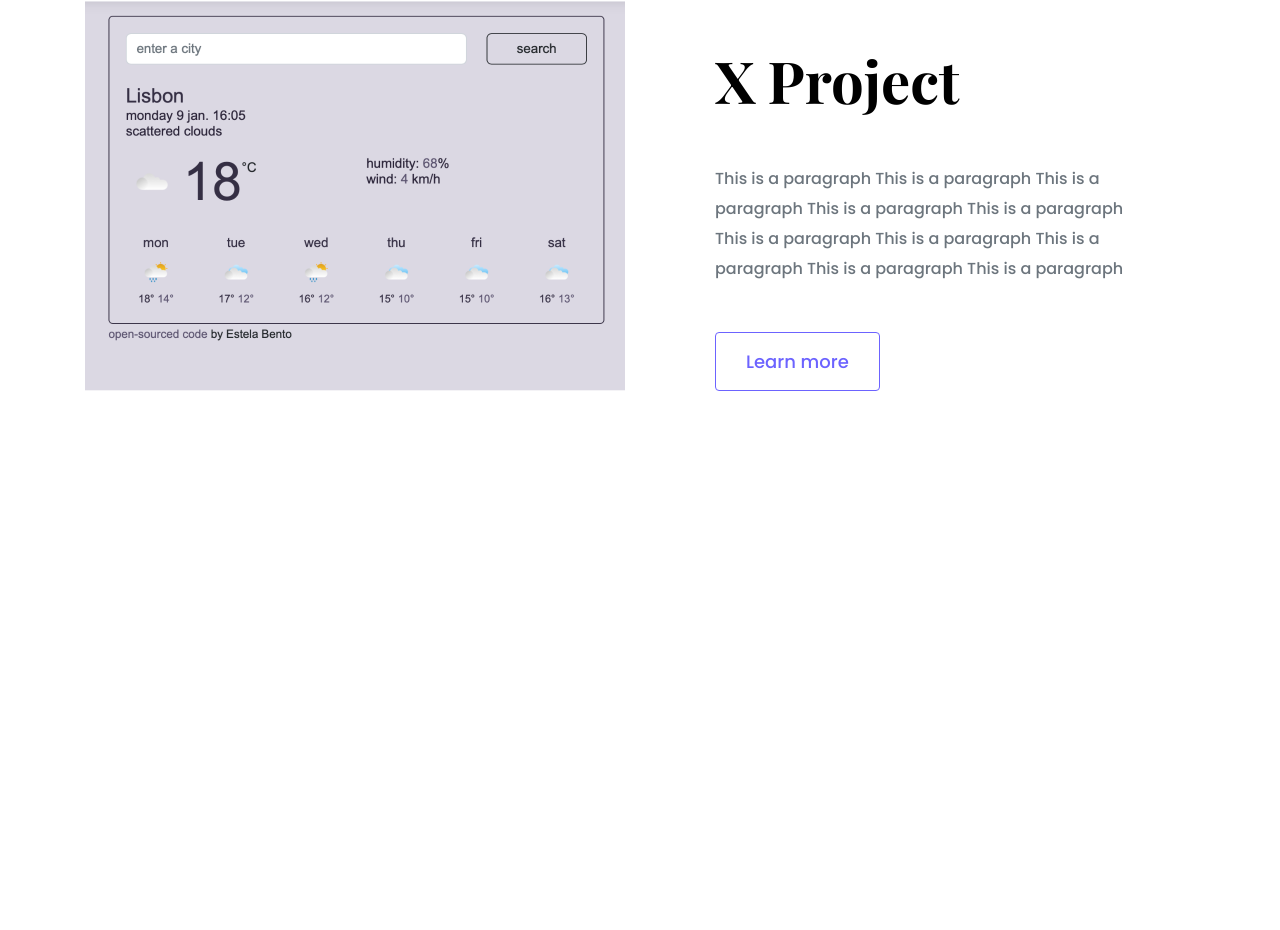
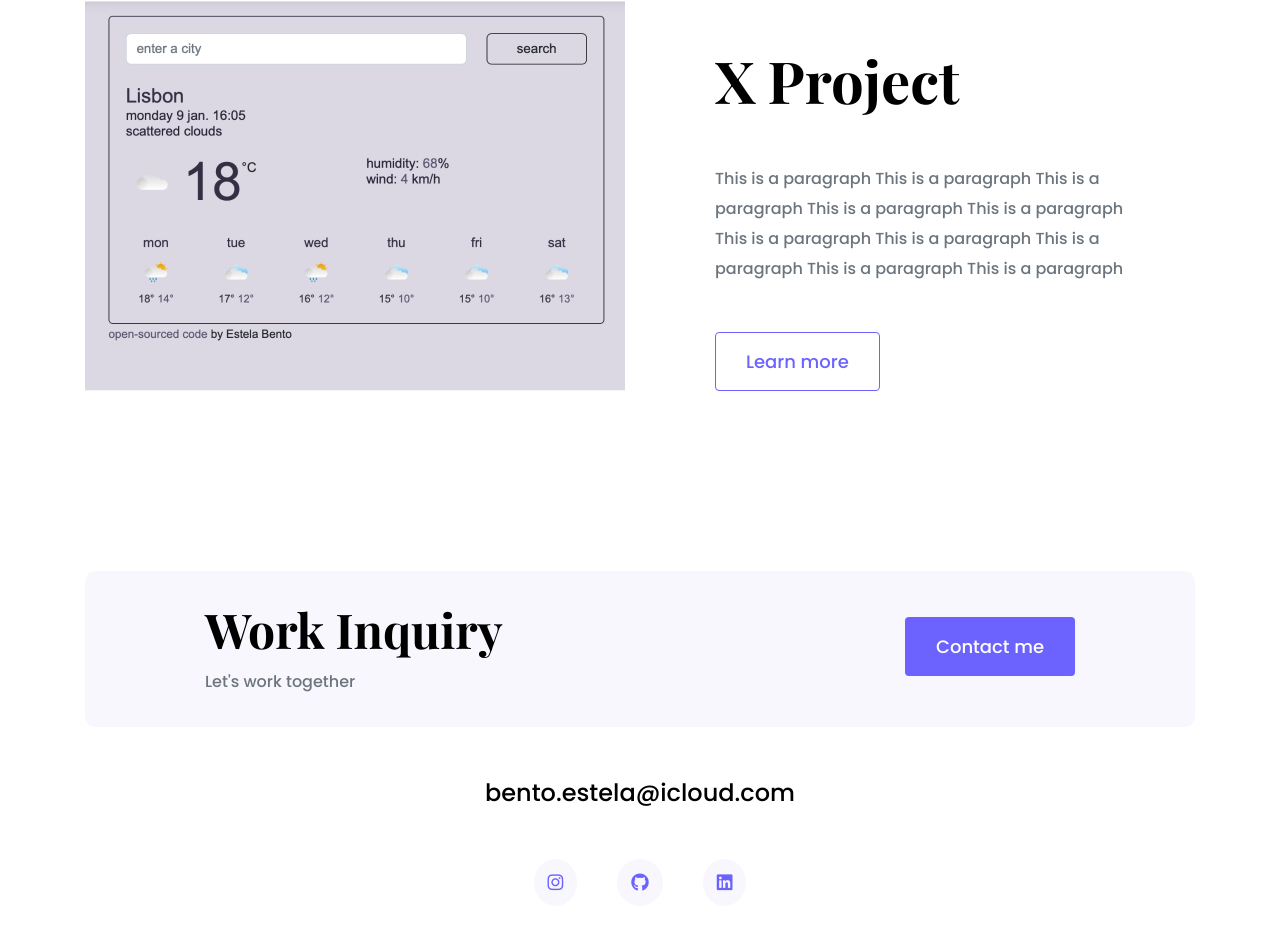
Before and after one commit to estelbento/shecodes-portfolio-project, a plain HTML site: page index.html in a window 1280 px wide. Shown: the part 2331-3261 px from the top of the page. Before the commit the page ends 2890 px from the top, so only its background shows below. Drawn offline with nearby package versions, Linux system fonts and the light colour scheme.

Commit message:
added the footer

```diff
--- a/index.html
+++ b/index.html
@@ -109,6 +109,33 @@
           </div>
         </div>
       </div>
+      <footer>
+        <div class="contact-box justify-content-between mb-5 d-none d-md-flex">
+          <div>
+            <h4>Work Inquiry</h4>
+            <p class="text-muted">Let's work together</p>
+          </div>
+          <div>
+            <a href="" class="btn btn-branding mt-3">Contact me</a>
+          </div>
+        </div>
+        <div class="d-flex justify-content-center mb-5">
+          <a href="mailto:bento.estela@icloud.com" class="email-link"
+            >bento.estela@icloud.com</a
+          >
+        </div>
+        <div class="social-links d-flex justify-content-center">
+          <a href="https://www.instagram.com/estelbento/" target="_blank"
+            ><i class="fab fa-instagram"></i
+          ></a>
+          <a href="https://github.com/estelbento" target="_blank"
+            ><i class="fab fa-github"></i
+          ></a>
+          <a href="https://www.linkedin.com/in/estel-bento/" target="_blank"
+            ><i class="fab fa-linkedin"></i
+          ></a>
+        </div>
+      </footer>
     </div>
   </body>
 </html>
--- a/src/styles.css
+++ b/src/styles.css
@@ -27,6 +27,10 @@ h1 {
 
 h2 {
   font-size: 58px;
+}
+
+h4 {
+  font-size: 48px;
 }
 
 p {
@@ -137,6 +141,45 @@ nav li.active a {
   text-decoration: none;
 }
 
+footer {
+  margin: 60px 0;
+}
+
+footer .contact-box {
+  background: var(--secondary-color);
+  padding: 30px 120px;
+  border-radius: 10px;
+}
+
+footer .contact-box p {
+  margin: 0;
+}
+
+footer .email-link {
+  text-decoration: none;
+  color: black;
+  font-size: 24px;
+}
+
+footer .email-link:hover {
+  color: var(--branding-color);
+}
+
+footer .social-links a {
+  margin: 0 20px;
+  color: var(--branding-color);
+  background: var(--secondary-color);
+  padding: 10px 14px;
+  border-radius: 50%;
+  font-size: 18px;
+  transition: all 100ms ease-in-out;
+}
+
+footer .social-links a:hover {
+  color: white;
+  background: var(--branding-color);
+}
+
 @media (max-width: 900px) {
   h1 {
     font-size: 44px;
@@ -145,6 +188,10 @@ nav li.active a {
 
   h2 {
     font-size: 44px;
+  }
+
+  h4 {
+    font-size: 26px;
   }
 
   .hero {
```
Also changed, not shown: 1 other file.
